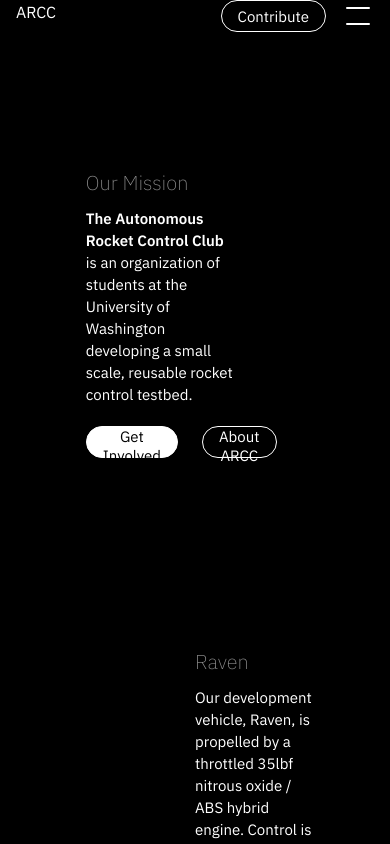
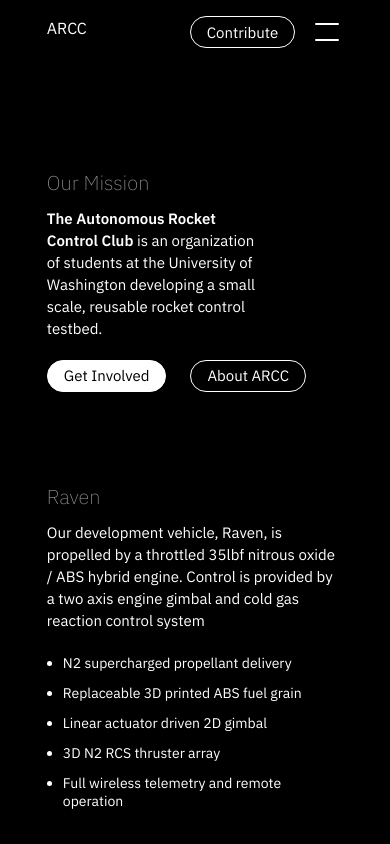
Before and after one commit to uwraven/web, a React (Create React App) app: page / in a window 390 px wide. Built offline with nearby package versions, Linux system fonts and the light colour scheme; no server answers.

Commit message:
mobile responsive

```diff
--- a/src/components/Footer/Footer.js
+++ b/src/components/Footer/Footer.js
@@ -4,8 +4,10 @@
 const Footer = () => {
     return (
         <div className={styles.container}>
-            <p>© 2020 <strong>Autonomous Rocket Control Club</strong> at the University of Washington</p>
-            <a href={"mailto:arcc@uw.edu"}><button className={"filledButton"}>Contribute to ARCC</button></a>
+            <div className={styles.inner}>
+                <p>© 2020 <strong>Autonomous Rocket Control Club</strong> at the University of Washington</p>
+                <a href={"mailto:arcc@uw.edu"}><button className={"filledButton"}>Contribute to ARCC</button></a>
+            </div>
         </div>
     );
 };
--- a/src/components/Footer/Footer.module.scss
+++ b/src/components/Footer/Footer.module.scss
@@ -1,12 +1,41 @@
 .container {
     border-top: 1px solid var(--border-gray);
-    padding: 16px 22vw;
-    display: flex;
-    flex-direction: row;
-    align-items: center;
-    justify-content: space-between;
+    padding: 16px 0;
+
+    .inner {
+        width: var(--width-l);
+        display: flex;
+        flex-direction: row;
+        align-items: center;
+        justify-content: space-between;
+        margin: auto;
+    }
+
+    a {
+        min-width: 120px
+    }
 
     p {
         font-size: 12px;
     }
 }
+
+@media screen and (max-width: 1024px) {
+    .container {
+        .inner {
+            width: var(--width-m);
+        }
+    }
+}
+
+@media screen and (max-width: 812px) {
+    .container {
+        .inner {
+            flex-direction: column;
+            margin-bottom: 36px;
+            p {
+                margin-bottom: 16px;
+            }
+        }
+    }
+}
--- a/src/components/ThreeRenderer/ThreeRenderer.js
+++ b/src/components/ThreeRenderer/ThreeRenderer.js
@@ -60,6 +60,11 @@
         const w = this.threeMount.clientWidth;
         const h = this.threeMount.clientHeight * 0.9;
         this.camera.aspect = w / h;
+        if (window.innerWidth > 812) {
+            this.camera.setViewOffset(w, h, w * 1 / 6, 0, w, h);
+        } else {
+            this.camera.setViewOffset(w, h, 0, 0, w, h);
+        }
         this.renderer.setSize(w, h);
         this.camera.updateProjectionMatrix();
     }
@@ -73,7 +78,10 @@
         const w = this.threeMount.clientWidth;
         const h = this.threeMount.clientHeight * 0.9;
         this.camera = new THREE.PerspectiveCamera( 25, w / h, 0.1, 1000 )
-        this.camera.setViewOffset(w, h, w * 1 / 6, 0, w, h);
+
+        if (window.innerWidth > 812) {
+            this.camera.setViewOffset(w, h, w * 1 / 6, 0, w, h);
+        }
         this.renderer = new THREE.WebGLRenderer({
             alpha: false,
             antialias: true
@@ -89,9 +97,14 @@
 
         this.controls = new OrbitControls(this.camera, this.renderer.domElement);
         this.controls.enableZoom = false;
-        // this.controls.enablePan = false;
+        this.controls.enablePan = false;
+        if (window.innerWidth < 812) {
+            this.controls.enabled = false;
+        }
         this.controls.minPolarAngle = Math.PI / 4;
         this.controls.maxPolarAngle = Math.PI / 2;
+
+
         this.camera.position.z = -34;
         this.camera.position.x = -4;
         this.camera.position.y = 7;
--- a/src/components/Timeline/Timeline.module.scss
+++ b/src/components/Timeline/Timeline.module.scss
@@ -61,3 +61,9 @@
     display: inline-block;
     position: absolute;
 }
+
+@media screen and (max-width: 812px) {
+    .waypointLabel:not(:last-child):not(:first-child) {
+        display: none;
+    }
+}
--- a/src/components/navigator/navigator.js
+++ b/src/components/navigator/navigator.js
@@ -15,6 +15,7 @@
         const Links = () => Object.keys(this.props.refs).map(key => <li><Link to={this.props.refs[key].ref} onClick={() => {this.setState({expanded: false})}}>{this.props.refs[key].title}</Link></li>);
         return(
             <div className={styles.navigationWrapper}>
+                <div className={styles.navigationInner}>
                     <div className={styles.navigationLeft}>
                         <Link to={this.props.home} onClick={() => this.setState({expanded: false})}><h2>ARCC</h2></Link>
                     </div>
@@ -35,6 +36,7 @@
                         </ul>
                     </div>
                 </div>
+            </div>
         )
     }
 }
--- a/src/components/navigator/navigator.module.scss
+++ b/src/components/navigator/navigator.module.scss
@@ -1,16 +1,24 @@
 .navigationWrapper {
-    // height: 76px;
+    height: 64px;
+    // width: var(--width-l);
+    margin: 0 auto;
     display: flex;
-    flex-direction: row;
     align-items: center;
-    justify-content: space-between;
-    padding: 0 22vw;
     // border-bottom: 1px solid var(--border-gray);
     position: fixed;
     left: 0;
     right: 0;
     background-color: black;
     z-index: 100;
+}
+
+.navigationInner {
+    width: var(--width-l);
+    display: flex;
+    flex-direction: row;
+    align-items: center;
+    justify-content: space-between;
+    margin: auto;
 }
 
 .navigationLeft {
@@ -50,10 +58,17 @@
     overflow: hidden;
 }
 
-@media screen and (max-width: 760px) {
+@media screen and (max-width: 1024px) {
+    .navigationInner {
+        width: var(--width-m);
+    }
+}
+
+@media screen and (max-width: 812px) {
 
     .navigationWrapper {
         padding: 0 16px;
+        height: 64px;
     }
 
     .navigationLeft {
@@ -107,7 +122,7 @@
     .collapsable {
         position: absolute;
         left: 0;
-        top: 128px;
+        top: 64px;
         transition: height 500ms, background-color 500ms;
         display: flex;
         flex-direction: column;
@@ -120,6 +135,8 @@
         ul {
             padding: 0 32px;
             margin: 0;
+            list-style-type: none;
+
             li {
                 // padding: 0 16px;
                 border-bottom: 1px solid var(--border-gray);
--- a/src/constants.css
+++ b/src/constants.css
@@ -3,5 +3,7 @@
     --purple-hover: rgb(105, 63, 189);
     --border-gray: #333;
 
-
+    --width-l: 56vw;
+    --width-q: 32vw;
+    --width-m: 76vw;
 }
--- a/src/pages/Team/Team.module.scss
+++ b/src/pages/Team/Team.module.scss
@@ -1,5 +1,11 @@
+.wrapper {
+    width: 100vw;
+}
+
 .container {
-    padding: 10vh 22vw;
+    padding: 10vh 0;
+    width: var(--width-l);
+    margin: 0 auto;
 }
 
 .peopleContainer {
@@ -69,3 +75,21 @@
     }
 
 }
+
+@media screen and (max-width:  1024px) {
+    .container {
+        width: var(--width-m);
+    }
+}
+
+@media screen and (max-width:  812px) {
+    .personContainer {
+        flex-basis: 45%;
+    }
+}
+
+@media screen and (max-width:  360px) {
+    .personContainer {
+        flex-basis: 100%;
+    }
+}
--- a/src/pages/home/home.js
+++ b/src/pages/home/home.js
@@ -36,15 +36,16 @@
                             <h3>Raven</h3>
                             <p>Our development vehicle, Raven, is propelled by a throttled 35lbf nitrous oxide / ABS hybrid engine. Control is provided by a two axis engine gimbal and cold gas reaction control system</p>
                             <ul>
-                                <li>CO2 supercharged propellant delivery</li>
+                                <li>N2 supercharged propellant delivery</li>
                                 <li>Replaceable 3D printed ABS fuel grain</li>
                                 <li>Linear actuator driven 2D gimbal</li>
-                                <li>3DoF RCS thruster array</li>
+                                <li>3D N2 RCS thruster array</li>
                                 <li>Full wireless telemetry and remote operation</li>
                             </ul>
                         </div>
-                        <ThreeRenderer className={styles.renderer} />
                     </div>
+                    <ThreeRenderer className={styles.renderer} />
+
                 </div>
                 <div className={styles.involved}>
                     <h3  id={"contribute"}>Getting Involved</h3>
--- a/src/pages/home/home.module.scss
+++ b/src/pages/home/home.module.scss
@@ -11,7 +11,13 @@
     overflow-x: hidden;
 
     .mission {
-        padding: 20vh 40vw 8vh 22vw;
+        margin: 20vh auto;
+        padding: 0 2vw;
+        width: var(--width-l);
+
+        p {
+            max-width: 75%;
+        }
 
         .row {
             display: flex;
@@ -27,14 +33,17 @@
     }
 
     .vehicle {
+        overflow: hidden;
+
         .vehicleContentContainer {
             position: relative;
+            width: var(--width-l);
+            margin: auto;
 
             .vehicleContent {
                 position: absolute;
-                margin-left: 50%;
-                margin-right: 22vw;
-                margin-top: 100px;
+                width: 50%;
+                margin: 100px 0 0 50%;
             }
         }
 
@@ -44,7 +53,9 @@
     }
 
     .involved {
-        padding: 5vh 22vw 0 22vw;
+        width: var(--width-l);
+        padding: 5vh 0;
+        margin: auto;
 
         .tiles {
             border-top: 1px solid var(--border-gray);
@@ -77,7 +88,9 @@
     }
 
     .fundraising {
-        padding: 8vh 22vw 15vh 22vw;
+        width: var(--width-l);
+        margin: auto;
+        padding: 8vh 0 15vh 0;
         // padding-bottom: 10vh;
 
         h3 {
@@ -90,3 +103,71 @@
 .bottom {
     height: 100vh;
 }
+
+@media screen and (max-width: 1024px) {
+    .home {
+        .mission {
+            width: var(--width-m);
+        }
+
+        .vehicle {
+            .vehicleContentContainer {
+                width: var(--width-m);
+            }
+        }
+
+        .involved {
+            width: var(--width-m);
+        }
+
+        .fundraising {
+            width: var(--width-m);
+        }
+    }
+}
+
+@media screen and (max-width: 812px) {
+    .home {
+        .mission {
+            width: var(--width-m);
+            margin-bottom: 75px;
+        }
+
+        .vehicle {
+            .vehicleContentContainer {
+                position: static;
+                flex-direction: row-reverse;
+
+                .vehicleContent {
+                    position: static;
+                    margin: 0;
+                    width: 100%;
+                }
+            }
+        }
+
+        .involved {
+            .tiles {
+                flex-direction: column;
+                min-height: 0;
+                // align-items: flex-start;
+                // justify-content: stretch;
+
+                .tile {
+                    min-height: 0;
+                    margin-top: 32px;
+                    margin-bottom: 0;
+
+                    button {
+                        margin-top: 16px;
+                    }
+                }
+
+                .tile:not(:last-child) {
+                    margin-right: 0;
+                }
+            }
+
+        }
+    }
+}
```
Also changed, not shown: src/pages/Team/Team.js (+7 -18 lines), src/Assets/Portraits/grinchuk.jpg (renamed from src/Assets/Portraits/grinchuck.jpg). Lines whose indentation alone changed are shown as unchanged.
